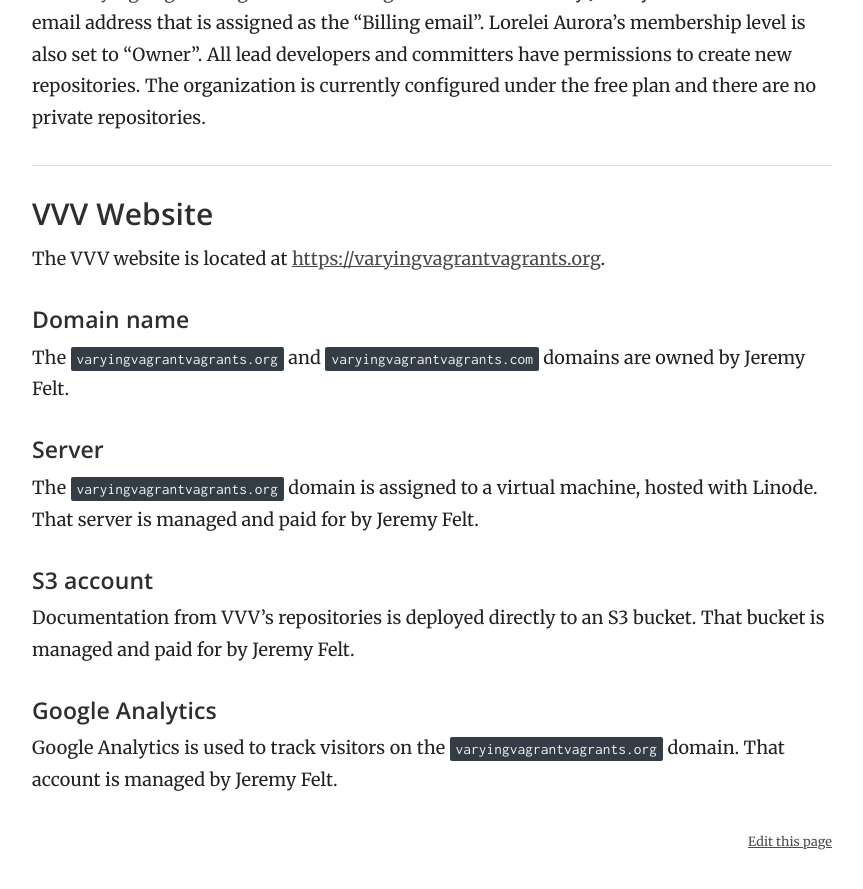
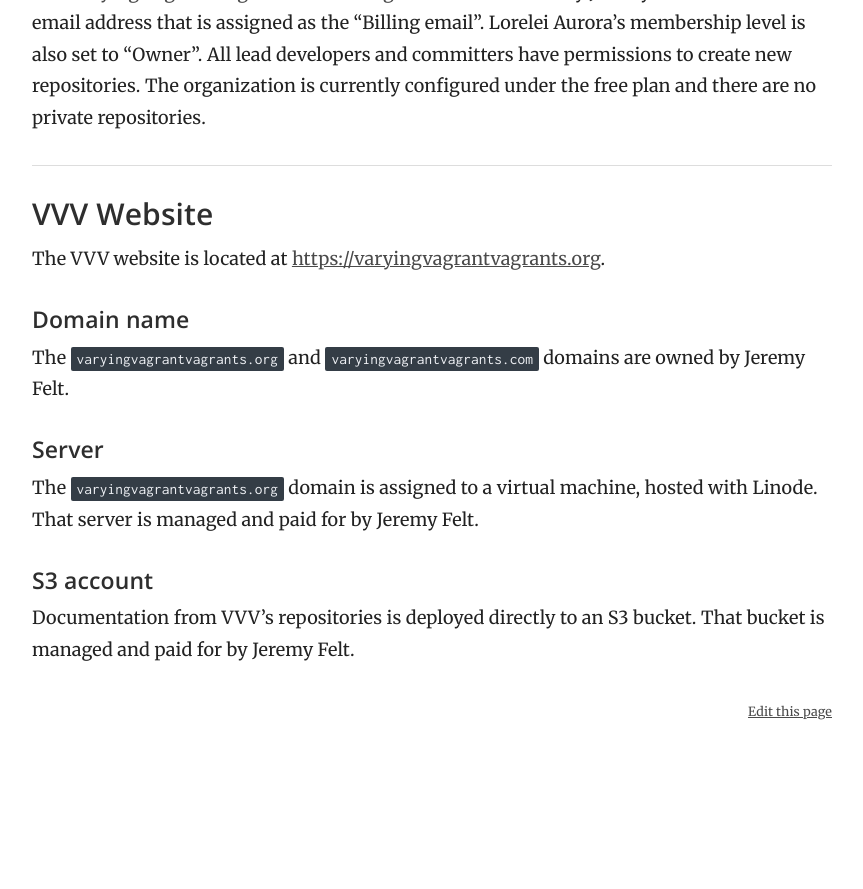
Before and after one commit to Varying-Vagrant-Vagrants/varyingvagrantvagrants.org, a Jekyll site: the page built from docs/en-US/governance.md, in a window 1280 px wide and 900 px high, scrolled down 2939 px. Shown: the top 889 px of the window, without its empty margins (358-1221 px from the left). Built offline with Jekyll 4.4.1, drawn with Linux system fonts in a browser that asks for light colours; after the commit the page ends 3709 px from its top, so only the background shows below that.

Commit message:
Remove Google Analytics from governance document
This account is no longer active (as of the time this is deployed)
and will be deleted.

```diff
--- a/docs/en-US/governance.md
+++ b/docs/en-US/governance.md
@@ -81,7 +81,3 @@ The `varyingvagrantvagrants.org` domain is assigned to a virtual machine, hosted
 #### S3 account
 
 Documentation from VVV's repositories is deployed directly to an S3 bucket. That bucket is managed and paid for by Jeremy Felt.
-
-#### Google Analytics
-
-Google Analytics is used to track visitors on the `varyingvagrantvagrants.org` domain. That account is managed by Jeremy Felt.
```
